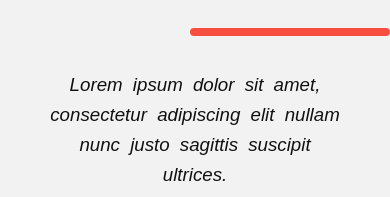
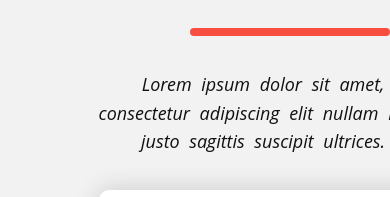
Before and after one commit to Tanushree-code/Templet-, a plain HTML site: page index.html in a window 390 px wide. Shown: the part 143-340 px from the top of the page. Drawn offline with Linux system fonts and the light colour scheme.

Commit message:
add height&width to #pp in css

```diff
--- a/app.css
+++ b/app.css
@@ -23,8 +23,7 @@ body{
     word-wrap: break-word;
     position: relative;
     font-family: "Roboto",sans-serif;
-    font-size: 3rem;
-}
+    font-size: 3rem;}
 
 #pp{
     text-align: center;
@@ -155,15 +154,16 @@ footer{
         padding-right: 29px;
         width: 600px;
     }
-    #pp{
+        #pp{
         font-weight: 400;
-        position:relative;
-        display:block;
         word-spacing: 5px;
-        font-size: 1.17rem;
+        font-size: 18px;
         font-style: italic;
-        margin: auto 50px;
-        box-sizing: border-box;
+        position: relative;
+        display: block;
+        font-family: "Open Sans",sans-serif;
+        height: 86px;
+        width: 340px;
     }
     .ug{
         width: 200px;
```
Also changed, not shown: index.html (+1 -1 lines).
